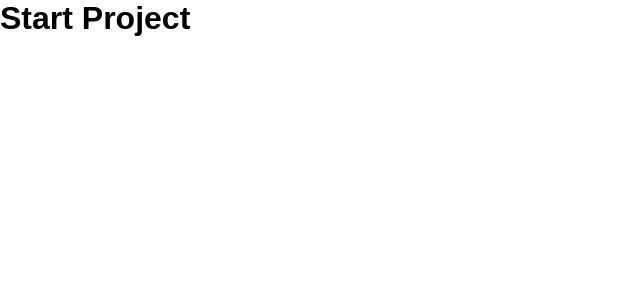
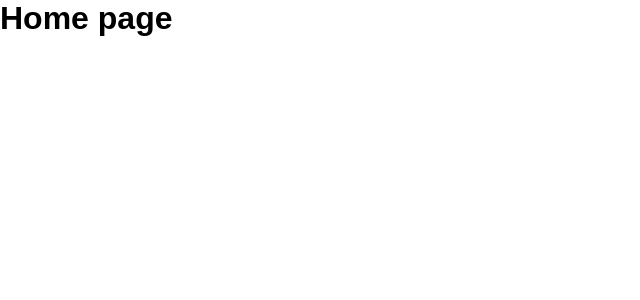
Before and after one commit to FranciscoSa/EmCartazReact, a JavaScript app: page / in a window 1280 px wide. Shown: the top 300 px of the page, without its empty margins (0-640 px from the left). Built offline with nearby package versions, Linux system fonts and the light colour scheme; the HTML template or start-up script is replaced by a standard one.

Commit message:
Created router layer end simple page folders

```diff
--- a/package.json
+++ b/package.json
@@ -8,6 +8,7 @@
     "@testing-library/user-event": "^13.5.0",
     "react": "^18.2.0",
     "react-dom": "^18.2.0",
+    "react-router-dom": "^6.21.1",
     "react-scripts": "5.0.1",
     "web-vitals": "^2.1.4"
   },
--- a/src/App.js
+++ b/src/App.js
@@ -1,7 +1,9 @@
+import RouterAPP from "./router/RouterApp";
+
 function App() {
   return (
     <div className="App">
-      <h1> Start Project</h1>
+      <RouterAPP />
     </div>
   );
 }
--- /dev/null
+++ b/src/pages/DetailPage/index.js
@@ -0,0 +1,7 @@
+function DetailPage(){
+    return(
+        <h1>Detail Page</h1>
+    );
+}
+
+export default DetailPage;
--- /dev/null
+++ b/src/pages/ErroPage/index.js
@@ -0,0 +1,7 @@
+function ErrorPage(){
+    return(
+        <h1>Pagina não encontrada !!</h1>
+    );
+}
+
+export default ErrorPage;
--- /dev/null
+++ b/src/pages/HomePage/index.js
@@ -0,0 +1,7 @@
+function Home() {
+    return(
+        <h1>Home page</h1>
+    );
+}
+
+export default Home;
--- /dev/null
+++ b/src/router/RouterApp/index.js
@@ -0,0 +1,18 @@
+import { BrowserRouter, Routes, Route} from "react-router-dom";
+import Home from "../../pages/HomePage";
+import DetailPage from "../../pages/DetailPage";
+import ErrorPage from "../../pages/ErroPage";
+
+function RouterApp() {
+    return(
+        <BrowserRouter>
+            <Routes>
+                <Route path="/" element= { <Home/> } />
+                <Route path="/detail/:id" element= { <DetailPage/> } />
+                <Route path="*" element= { <ErrorPage/> } />
+            </Routes>
+        </BrowserRouter>
+    );
+}
+
+export default RouterApp;
```
Also changed, not shown: 1 other file (tests, documents, lock files or other folders).
